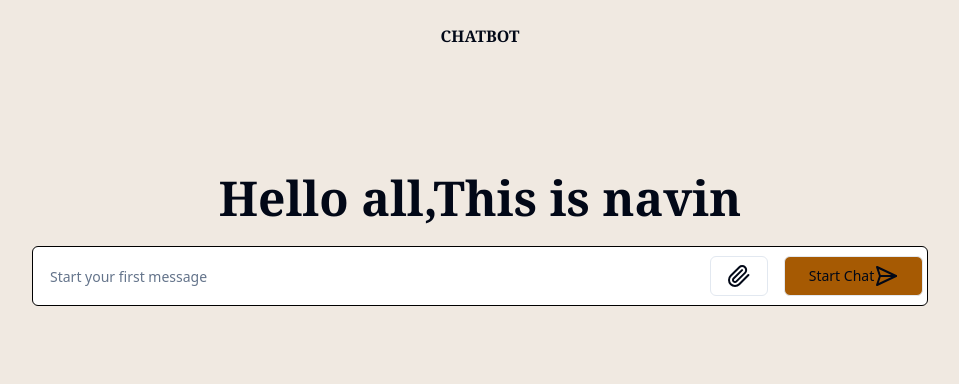
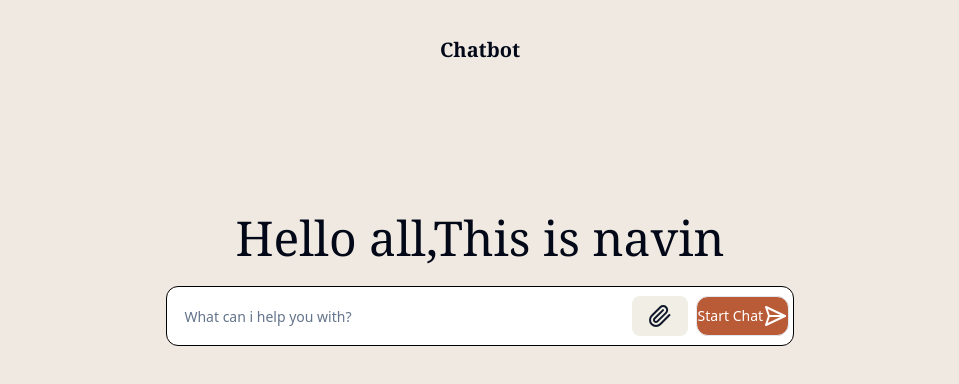
Before and after one commit to navin1111/CHATBOT, a Next.js app: page / in a window 1280 px wide. Shown: the top 384 px of the page, without its empty margins (160-1119 px from the left). Built offline with nearby package versions, Linux system fonts and the light colour scheme.

Commit message:
seventh commit

```diff
--- a/src/app/components/landinginput.tsx
+++ b/src/app/components/landinginput.tsx
@@ -7,7 +7,7 @@ import { SendHorizontal } from 'lucide-react';
 const LandingInput = () => {
   return (
     <>
-      <Input type="Email" placeholder="Start your first message" />
+      <Input type="Email" placeholder="What can i help you with?" />
       <div  >
         <input
           type="file"
@@ -15,20 +15,20 @@ const LandingInput = () => {
           style={{ display: "none" }}
           className="file-input"
         />
-        <Button
+        <Button className=" rounded-lg bg-[#F0EEE5]"
           onClick={() =>
             document.querySelector<HTMLInputElement>(".file-input")?.click()
 
           }
 
-          variant="outline"
+          variant="link"
 
         >
 
           <Paperclip />
         </Button>
         </div>
-      <Button className="w-[20%] bg-[#a65a03] flex" variant="outline" >
+      <Button className="w-[15%] rounded-xl hover:text-white text-white hover:bg-[#BA5B38] bg-[#BA5B38] flex" variant="outline" >
         Start Chat
         <span><SendHorizontal /></span>
       </Button>
--- a/src/app/page.tsx
+++ b/src/app/page.tsx
@@ -6,17 +6,17 @@ export default function Home() {
   return (
     <div className="w-full flex flex-col h-screen items-center bg-[#f0e9e1]
      ">
-      <div className="w-full h-10 pt-8 flex flex-col justify-center items-center">
-        <span className="font-serif font-bold ">CHATBOT</span>
+      <div className="w-full h-20 pt-5 flex flex-col justify-center items-center">
+        <span className="font-bold font-serif text-xl">Chatbot</span>
 
       </div>
 
-      <div className="w-[70%] flex flex-col justify-center items-center h-[50%]">
+      <div className="w-[70%] h-[50%] flex flex-col pt-50 justify-center items-center h-[50%]">
         <div className="w-full flex flex-col justify-center items-center">
-          <span className="font-bold text-5xl font-serif">Hello all,This is navin</span>
+          <span className="text-5xl font-serif">Hello all,This is navin</span>
         </div>
         <br />
-        <div className="w-full w-[69%] h-[15%]  flex items-center justify-center border border-black p-4 bg-sandal-800 gap-4 p-1flex  rounded-md  bg-background px-1 py-1  ">
+        <div className="w-[70%] h-[15%] rounded-xl flex items-center justify-center border border-black  bg-sandal-800 gap-2   p-1flex  rounded-md  bg-background px-1 py-1  ">
          <LandingInput/>
         </div>
       </div>
```
